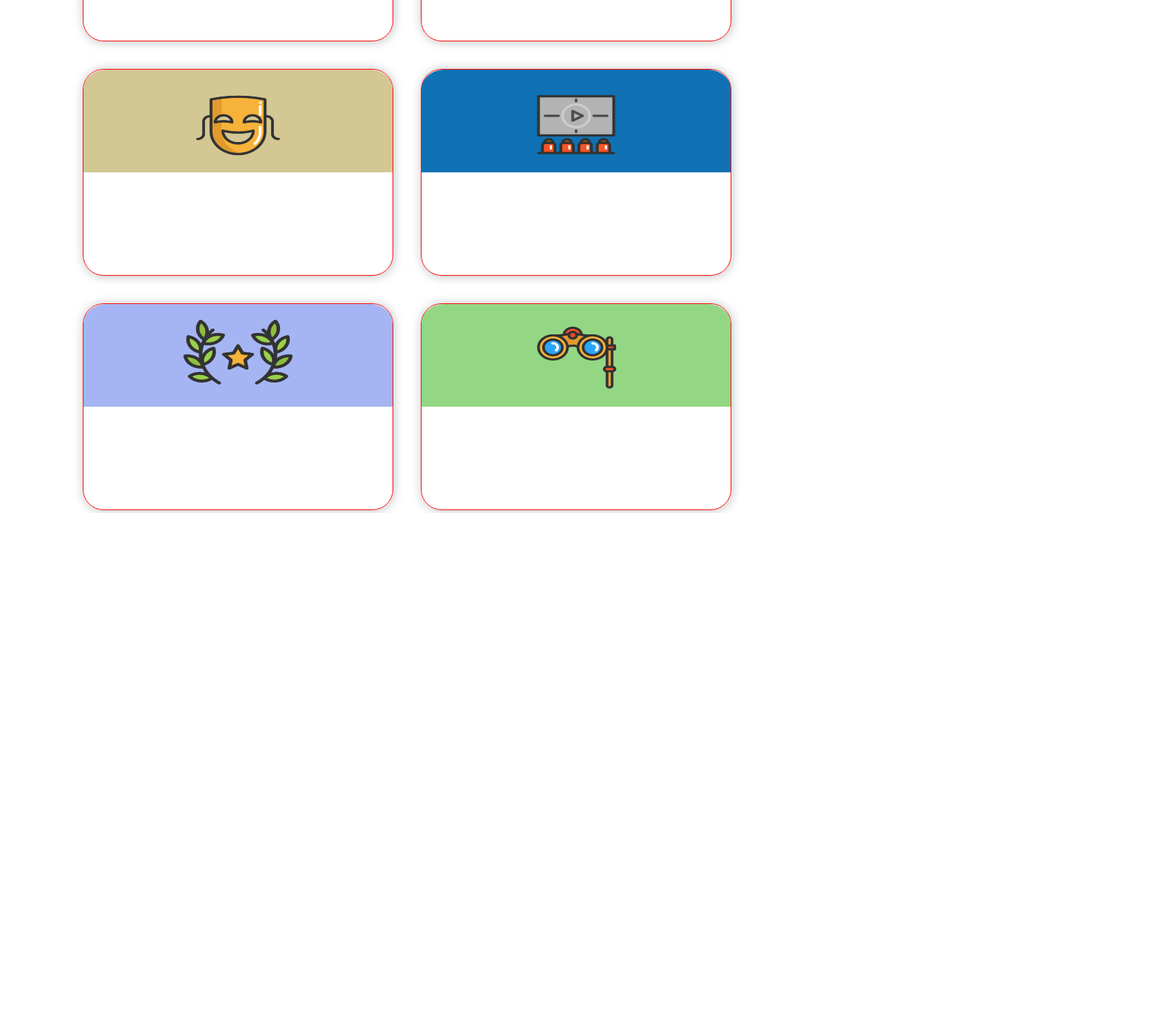
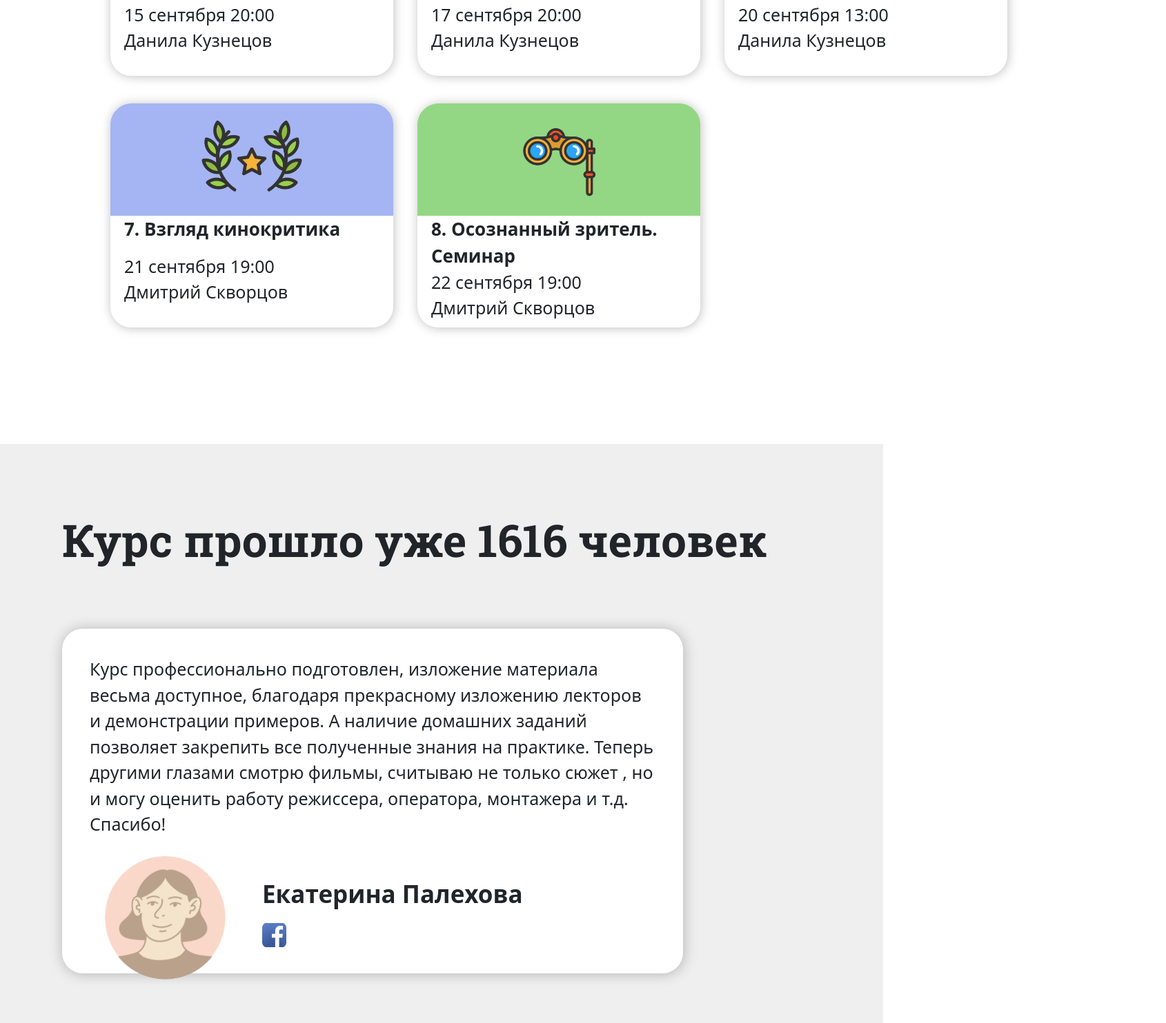
Before and after one commit to Ekber430/HowToWatchMovie-Site-Project, a plain HTML site: page index.html in a window 1280 px wide. Shown: the part 4656-6140 px from the top of the page at 69% size, 1690 px wide, since content can reach past the window. Before the commit the page ends 5400 px from the top, so only its background shows below. Drawn offline with nearby package versions, Linux system fonts and the light colour scheme.

Commit message:
HowToWatchMovie Site Project (not completed)

```diff
--- /dev/null
+++ b/css/course-information.css
@@ -0,0 +1 @@
+/* This section is about course information */
--- /dev/null
+++ b/css/course-population.css
@@ -0,0 +1,46 @@
+/* This section is about course population section */
+
+#course-population{
+    width: 100%;
+    height: 900px;
+    background-color: #EFEFEF;
+}
+
+.comment-main-div{
+    background-color: #ffffff;
+    width: 900px;
+    height: 500px;
+    border-radius: 30px;
+    box-shadow: 1px 1px 20px rgba(0, 0, 0, 0.25);
+    margin-left: 90px;
+    margin-top: 90px;
+    padding: 40px;
+}
+
+.comment-text{
+    font-size: 25px;
+}
+
+.commentator-main-div{
+    display: flex;
+}
+
+.profile-picture{
+    width: 220px;
+    height: 200px;
+}
+
+.commentator-information{
+    margin-top: 40px;
+    margin-left: 30px;
+}
+
+.commentator-name{
+    font-size: 35px;
+    font-weight: 700;
+}
+
+.facebook-icon{
+    width: 35px;
+    height: 35px;
+}
--- a/css/course-programs.css
+++ b/css/course-programs.css
@@ -2,13 +2,13 @@
 
 #course-programs{
     width: 100%;
-    height: 1500px;
+    height: 1400px;
 }
 
 .programs-main-div{
     display: flex;
     justify-content: center;
-    width: 100%;
+    width: 1690px;
 }
 
 .programs-flex{
@@ -16,13 +16,13 @@
     flex-wrap: wrap;
     margin-left: 100px;
     margin-top: 50px;
+    width: 1500px;
 }
 
 .course-programs{
-    border: 1px solid red;
-    width: 450px;
-    height: 300px;
-    margin-left: 20px;
+    width: 410px;
+    height: 325px;
+    margin-left: 15px;
     margin-right: 20px;
     margin-top: 40px;
     box-shadow: 1px 1px 15px rgba(0, 0, 0, 0.25);
@@ -33,3 +33,19 @@
     width: 100%;
     height: 50%;
 }
+
+.programs-header{
+    font-weight: 700;
+    font-size: 26px;
+    padding-left: 20px;
+}
+
+.programs-text{
+    font-size: 25px;
+    margin-left: 20px;
+    font-weight: 400;
+}
+
+.inline-exception{
+    display: inline;
+}
--- a/css/style.css
+++ b/css/style.css
@@ -25,6 +25,10 @@ header{
 
 .header-margin{
     margin-left: 90px;
+}
+
+.header-top-padding{
+    padding-top: 100px;
 }
 
 .header-main-div{
--- a/index.html
+++ b/index.html
@@ -9,6 +9,7 @@
     <link rel="stylesheet" href="./css/at-course.css">
     <link rel="stylesheet" href="./css/format.css">
     <link rel="stylesheet" href="./css/course-programs.css">
+    <link rel="stylesheet" href="./css/course-population.css">
     <link href="https://cdn.jsdelivr.net/npm/bootstrap@5.2.2/dist/css/bootstrap.min.css" rel="stylesheet"
     integrity="sha384-Zenh87qX5JnK2Jl0vWa8Ck2rdkQ2Bzep5IDxbcnCeuOxjzrPF/et3URy9Bv1WTRi" crossorigin="anonymous">
 </head>
@@ -128,31 +129,75 @@
             <div class="programs-flex">
                 <div class="course-programs">
                     <img src="./images/program1.png" alt="program1" class="program-image">
+                    <p class="programs-header">1. Как создают кино</p>
+                    <p class="programs-text">8 сентября 20:00 <br />
+                        Данила Кузнецов</p>
                 </div>
                 <div class="course-programs">
                     <img src="./images/program2.png" alt="program2" class="program-image">
+                    <p class="programs-header">2. Взгляд драматурга</p>
+                    <p class="programs-text">10 сентября 20:00 <br />
+                        Данила Кузнецов</p>
                 </div>
                 <div class="course-programs">
                     <img src="./images/program3.png" alt="program3" class="program-image">
+                    <p class="programs-header">3. Взгляд режиссёра</p>
+                    <p class="programs-text">13 сентября 13:00 <br />
+                        Данила Кузнецов</p>
                 </div>
                 <div class="course-programs">
                     <img src="./images/program4.png" alt="program4" class="program-image">
+                    <p class="programs-header">4. Взгляд монтажёра</p>
+                    <p class="programs-text">15 сентября 20:00 <br />
+                        Данила Кузнецов</p>
                 </div>
                 <div class="course-programs">
                     <img src="./images/program5.png" alt="program5" class="program-image">
+                    <p class="programs-header">5. Жанры в кино</p>
+                    <p class="programs-text">17 сентября 20:00 <br />
+                        Данила Кузнецов</p>
                 </div>
                 <div class="course-programs">
                     <img src="./images/program6.png" alt="program6" class="program-image">
+                    <p class="programs-header">6. Язык кино. Семинар</p>
+                    <p class="programs-text">20 сентября 13:00 <br />
+                        Данила Кузнецов</p>
                 </div>
                 <div class="course-programs">
                     <img src="./images/program7.png" alt="program7" class="program-image">
+                    <p class="programs-header">7. Взгляд кинокритика</p>
+                    <p class="programs-text">21 сентября 19:00 <br />
+                        Дмитрий Скворцов</p>
                 </div>
                 <div class="course-programs">
                     <img src="./images/program8.png" alt="program8" class="program-image">
+                    <p class="programs-header inline-exception">8. Осознанный зритель.</p>
+                        <p class="programs-header inline-exception">Семинар</p>
+                    <p class="programs-text">22 сентября 19:00 <br />
+                        Дмитрий Скворцов</p>
                 </div>
             </div>
         </div>
     </section>
+    <section id="course-population">
+        <h2 class="header header-margin header-top-padding">Курс прошло уже 1616 человек</h2>
+        <div class="comment-main-div">
+            <p class="comment-text">Курс профессионально подготовлен, изложение материала весьма доступное, благодаря прекрасному изложению лекторов и
+                демонстрации примеров. А наличие домашних заданий позволяет закрепить все полученные знания на практике. Теперь
+                другими глазами смотрю фильмы, считываю не только сюжет , но и могу оценить работу режиссера, оператора, монтажера и
+                т.д. Спасибо!</p>
+            <div class="commentator-main-div">
+                <img src="./images/profile-picture.png" alt="profile-picture" class="profile-picture">
+                <div class="commentator-information">
+                    <p class="commentator-name">Екатерина Палехова</p>
+                    <img src="./images/facebook-icon.png" alt="facebook-icon" class="facebook-icon">
+                </div>
+            </div>
+        </div>
+    </section>
+    <section id="course-information">
+
+    </section>
 </body>
 
 </html>
```
Also changed, not shown: images/facebook-icon.png (added), images/profile-picture.png (added).
